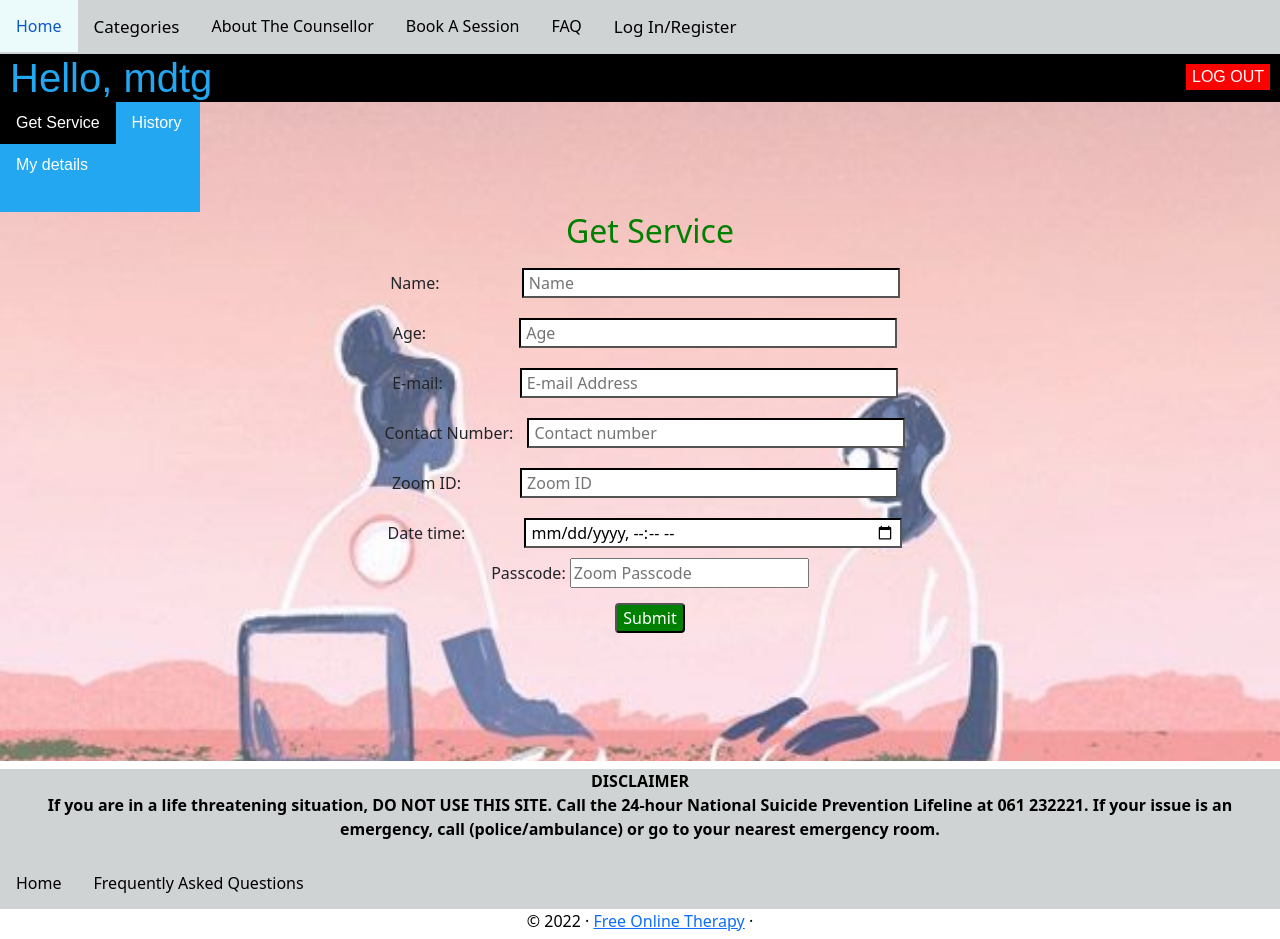
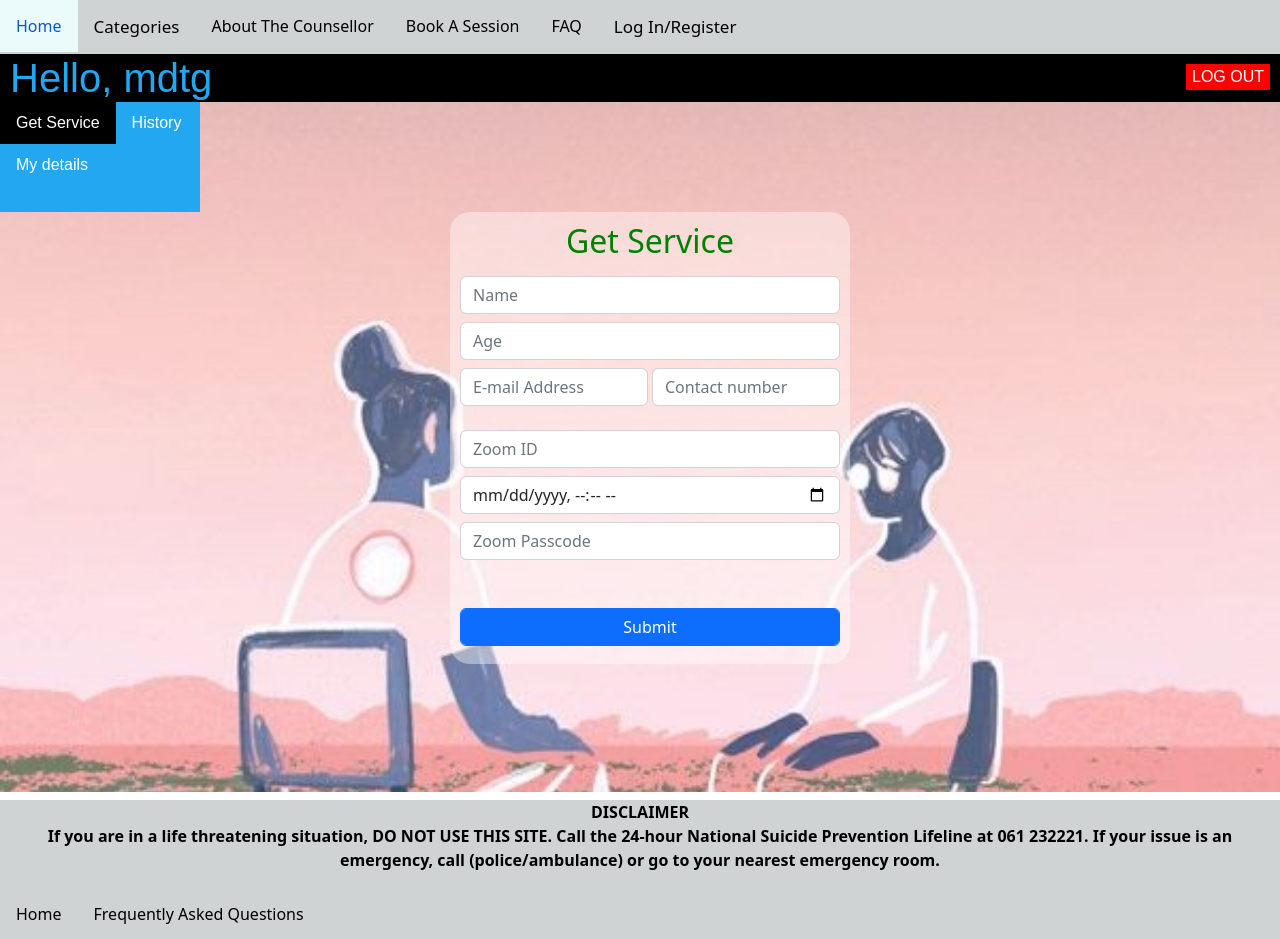
Before and after one commit to Survive09/Online-Counselling, a PHP site: page /System/Member/getService.php in a window 1280 px wide. Shown: the top 939 px of the page. Run offline with PHP 8.4, Linux system fonts and the light colour scheme; a user stored in the database is signed in.

Commit message:
Changed form styling

```diff
--- a/Member/getService.php
+++ b/Member/getService.php
@@ -254,18 +254,24 @@
 
         <!-- ger service form -->
         <div style="display: block; padding-left: 20px;">
-            <div id="form-back">
-                <h2>Get Service</h2>
-                <form name="myForm" onsubmit="return validateForm()" method="post">
-                    Name:
-                    <input id="first-name" placeholder="Name" type="text" name="fname"><br>Age:
-                    <input id="age" placeholder="Age" type="number" name="age"><br>E-mail:
-                    <input id="email" placeholder="E-mail Address" type="text" name="ymail"><br> Contact Number:
-                    <input id="cont" placeholder="Contact number" type="number" name="contact"><br> Zoom ID:
-                    <input id="zoom" placeholder="Zoom ID" type="text" name="zoom"><br>Date time:
-                    <input id="date" placeholder="Date time" type="datetime-local"  name="date"><br> Passcode:
-                    <input id="code" placeholder="Zoom Passcode" type="text" name="code"><br>
-                    <button id="signup" type="submit" name="btnSubmit">Submit</button>
+            <div id="form-back" style="width: 400px; margin: 0 auto; background-color: rgba(255, 255, 255, 0.4); padding: 10px; border-radius: 20px;">
+                <h2 class="mb-3">Get Service</h2>
+                <form name="myForm"  onsubmit="return validateForm()" method="post">
+                    <input class="form-control form-control-md mb-2 w-full" placeholder="Name" type="text" name="fname">
+                    <input class="form-control form-control-md mb-2 w-full" placeholder="Age" type="number" name="age">
+                    <div class="row g-1 mb-4">
+  <div class="col">
+                    <input class="form-control form-control-md w-full" placeholder="E-mail Address" type="text" name="ymail">
+  </div>
+
+  <div class="col">
+                    <input class="form-control form-control-md w-full" placeholder="Contact number" type="number" name="contact">
+  </div>
+  </div>
+                    <input class="form-control form-control-md mb-2 w-full" placeholder="Zoom ID" type="text" name="zoom">
+                    <input class="form-control form-control-md mb-2 w-full" placeholder="Date time" type="datetime-local"  name="date">
+                    <input class="form-control form-control-md mb-5 w-full" placeholder="Zoom Passcode" type="text" name="code">
+                    <button class="form-control form-control-md btn btn-primary mb-2 w-full" type="submit" name="btnSubmit">Submit</button>
                 </form>
             </div>
 <!-- php part *************************************************************************************** -->
```
